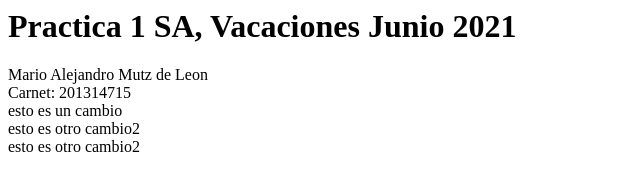
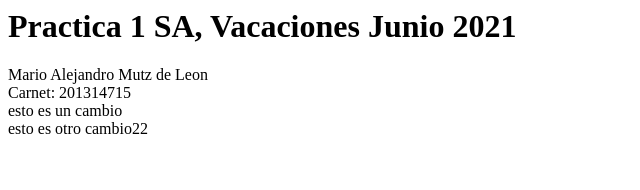
Before and after one commit to mmutz201314715/SAPractica1, a website: page index.html in a window 1280 px wide. Shown: the whole page, without its empty margins (0-640 px from the left). Drawn offline with Linux system fonts and the light colour scheme.

Commit message:
Update index.html

```diff
--- a/index.html
+++ b/index.html
@@ -7,7 +7,6 @@
 	Mario Alejandro Mutz de Leon
     <div>Carnet: 201314715</div>
     <div>esto es un cambio</div>
-    <div>esto es otro cambio2</div>
-	<div>esto es otro cambio2</div>
+    <div>esto es otro cambio22</div>
 	</body>
 </html>
```
